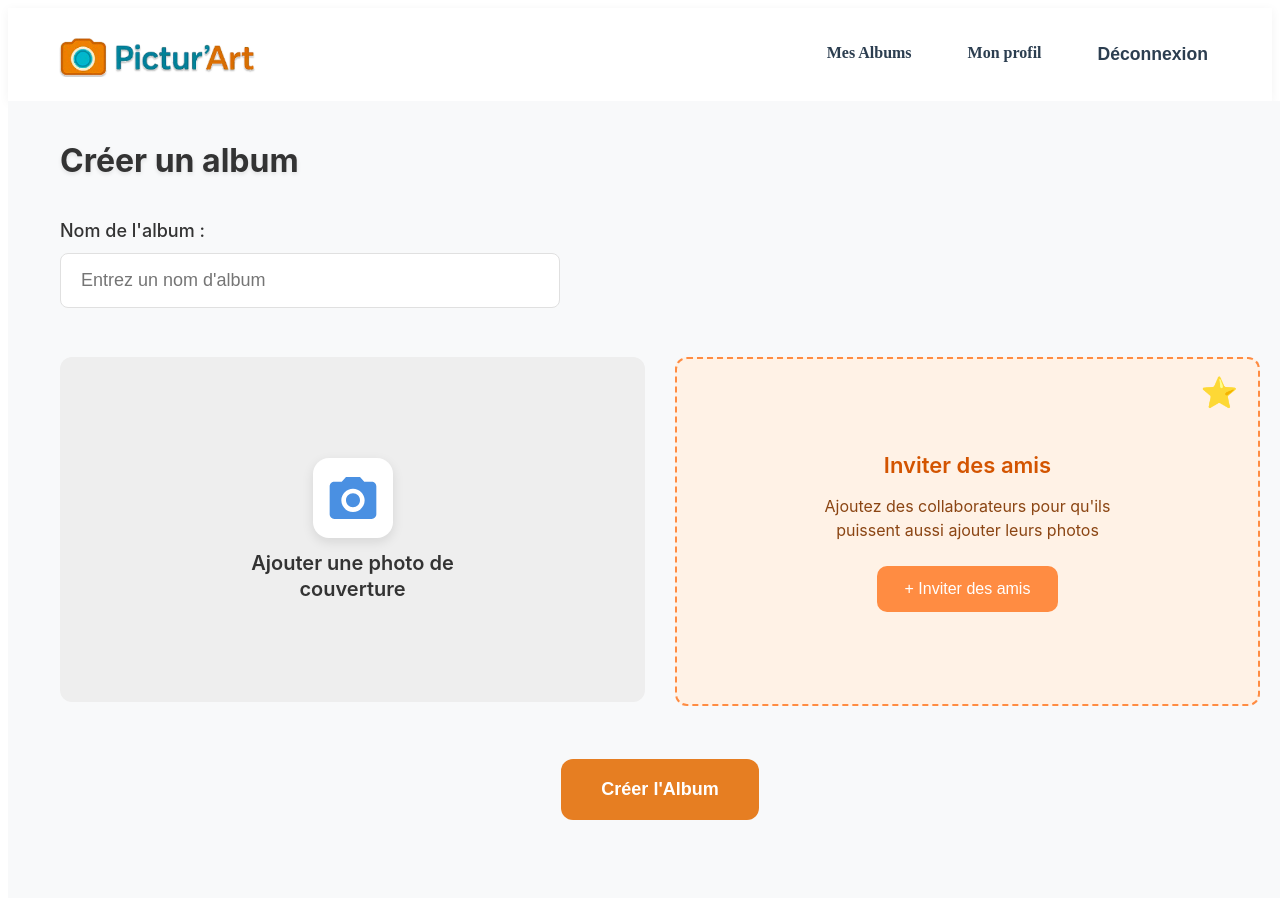
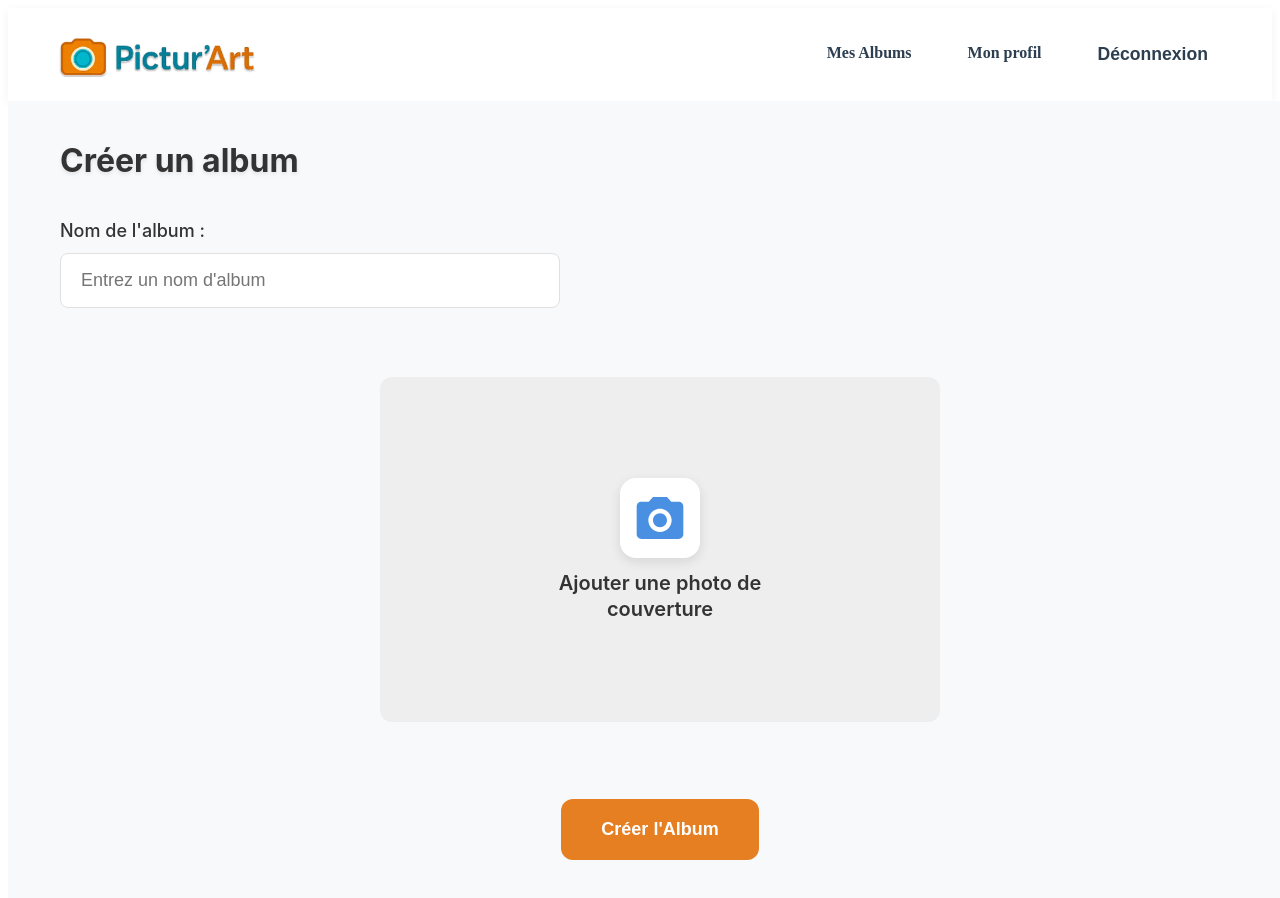
Before and after one commit to BrasSelva/Pictur-Art, a React (Create React App) app in the folder client/: page /createAlbum in a window 1280 px wide. Shown: the top 898 px of the page. Built offline with nearby package versions, Linux system fonts and the light colour scheme; sample sign-in values are in the browser's storage.

Commit message:
Page Invitez des amis

```diff
--- a/client/src/assets/css/CreateAlbum.css
+++ b/client/src/assets/css/CreateAlbum.css
@@ -33,15 +33,6 @@
   font-weight: 500;
 }
 
-
-.album-name-label {
-  display: block;
-  font-size: 18px;
-  color: #333;
-  margin-bottom: 12px;
-  font-weight: 500;
-}
-
 .album-name-input {
   width: 100%;
   max-width: 500px;
@@ -60,11 +51,10 @@
   box-shadow: 0 0 0 3px rgba(74, 144, 226, 0.1);
 }
 
-.two-column-layout {
-  display: grid;
-  grid-template-columns: 1fr 1fr;
-  gap: 30px;
-  align-items: start;
+.cover-photo-wrapper {
+  display: flex;
+  justify-content: center;
+  margin: 20px 0;
 }
 
 .cover-photo-section {
@@ -72,6 +62,8 @@
   border-radius: 12px;
   padding: 40px 30px;
   min-height: 265px;
+  width: 100%;
+  max-width: 500px;
   overflow: hidden;
   position: relative;
   display: flex;
@@ -80,7 +72,6 @@
   cursor: pointer;
   transition: background-color 0.2s, box-shadow 0.2s;
 }
-
 
 .cover-photo-section:hover {
   background-color: #ddd;
@@ -97,7 +88,6 @@
   gap: 12px;
   text-align: center;
 }
-
 
 .cover-preview-wrapper {
   width: 100%;
@@ -128,7 +118,6 @@
   background: rgba(255, 59, 48, 0.1);
 }
 
-
 .camera-icon {
   width: 80px;
   height: 80px;
@@ -155,65 +144,7 @@
   line-height: 1.3;
 }
 
-.invite-section {
-  background: #fff2e6;
-  border: 2px dashed #ff8c42;
-  border-radius: 12px;
-  padding: 40px 30px;
-  position: relative;
-  text-align: center;
-  min-height: 265px;
-  display: flex;
-  flex-direction: column;
-  justify-content: center;
-}
-
-.star-decoration {
-  position: absolute;
-  top: 15px;
-  right: 20px;
-  font-size: 30px;
-}
-
-.invite-content {
-  margin-right: 0;
-}
-
-.invite-title {
-  font-size: 22px;
-  font-weight: 600;
-  color: #d35400;
-  margin: 0 0 16px 0;
-}
-
-.invite-description {
-  font-size: 16px;
-  color: #8b4513;
-  margin: 0 0 24px 0;
-  line-height: 1.5;
-  max-width: 300px;
-  margin-left: auto;
-  margin-right: auto;
-}
-
-.invite-button {
-  background: #ff8c42;
-  color: white;
-  border: none;
-  border-radius: 10px;
-  padding: 14px 28px;
-  font-size: 16px;
-  font-weight: 500;
-  cursor: pointer;
-  transition: background-color 0.2s, transform 0.2s;
-}
-
-.invite-button:hover {
-  background: #e67e22;
-  transform: translateY(-1px);
-}
-
-/* Bouton créer l’album */
+/* Bouton créer l'album */
 .create-album-button {
   background: #e67e22;
   color: white;
@@ -239,12 +170,7 @@
     max-width: 800px;
   }
 
-  .two-column-layout {
-    gap: 25px;
-  }
-
-  .cover-photo-section,
-  .invite-section {
+  .cover-photo-section {
     padding: 40px 25px;
     min-height: 250px;
   }
@@ -260,18 +186,12 @@
     margin-bottom: 30px;
   }
 
-  .two-column-layout {
-    grid-template-columns: 1fr;
-    gap: 20px;
-  }
-
   .album-name-input {
     font-size: 16px;
     padding: 14px 18px;
   }
 
-  .cover-photo-section,
-  .invite-section {
+  .cover-photo-section {
     padding: 35px 20px;
     min-height: 265px;
   }
@@ -279,12 +199,4 @@
   .cover-title {
     font-size: 18px;
   }
-
-  .invite-title {
-    font-size: 20px;
-  }
-
-  .invite-description {
-    font-size: 14px;
-  }
 }
--- a/client/src/assets/css/MediaPage.css
+++ b/client/src/assets/css/MediaPage.css
@@ -80,3 +80,24 @@
   border-radius: 10px;
   box-shadow: 0 0 15px rgba(255, 255, 255, 0.3);
 }
+
+.header-content {
+  position: relative;
+}
+
+.Invite-btn {
+  position: absolute;
+  top: 1rem;
+  right: 1rem;
+  background-color: #f69449;
+  color: white;
+  border: none;
+  padding: 0.6rem 1rem;
+  border-radius: 8px;
+  font-weight: 500;
+  cursor: pointer;
+}
+
+.Invite-btn:hover {
+  background-color: #ec6c10;
+}
--- a/client/src/pages/album/CreateAlbum.jsx
+++ b/client/src/pages/album/CreateAlbum.jsx
@@ -57,7 +57,7 @@ const CreateAlbumPage = () => {
             {error && <p style={{ color: 'red', marginTop: '0.5rem' }}>{error}</p>}
           </div>
 
-          <div className="two-column-layout">
+          <div className="cover-photo-wrapper">
             <label htmlFor="cover-upload" className="cover-photo-section">
               <div className="cover-upload-area">
                 {!previewUrl ? (
@@ -93,19 +93,6 @@ const CreateAlbumPage = () => {
                 setPreviewUrl(file ? URL.createObjectURL(file) : null);
               }}
             />
-
-            <div className="invite-section">
-              <div className="invite-content">
-                <h3 className="invite-title">Inviter des amis</h3>
-                <p className="invite-description">
-                  Ajoutez des collaborateurs pour qu'ils puissent aussi ajouter leurs photos
-                </p>
-                <button className="invite-button">
-                  + Inviter des amis
-                </button>
-              </div>
-              <div className="star-decoration">⭐</div>
-            </div>
           </div>
 
           <button className="create-album-button" onClick={handleCreateAlbum}>
--- a/client/src/pages/media/MediaPage.jsx
+++ b/client/src/pages/media/MediaPage.jsx
@@ -24,6 +24,13 @@ function MediaPage() {
 
   return (
     <>
+      <div className="header-content">
+        <button className="Invite-btn">
+          <span className="btn-icon"></span>
+          Inviter des amis
+        </button>
+      </div>
+
       <div className="media-grid">
         {medias.map((media) => (
           <div key={media._id} className="media-card">
```
Also changed, not shown: client/src/assets/css/InviteModal.css (added, +20 -0 lines), client/src/pages/media/InviteModal.jsx (added, +61 -0 lines), 1 other file (tests, documents, lock files or other folders).
